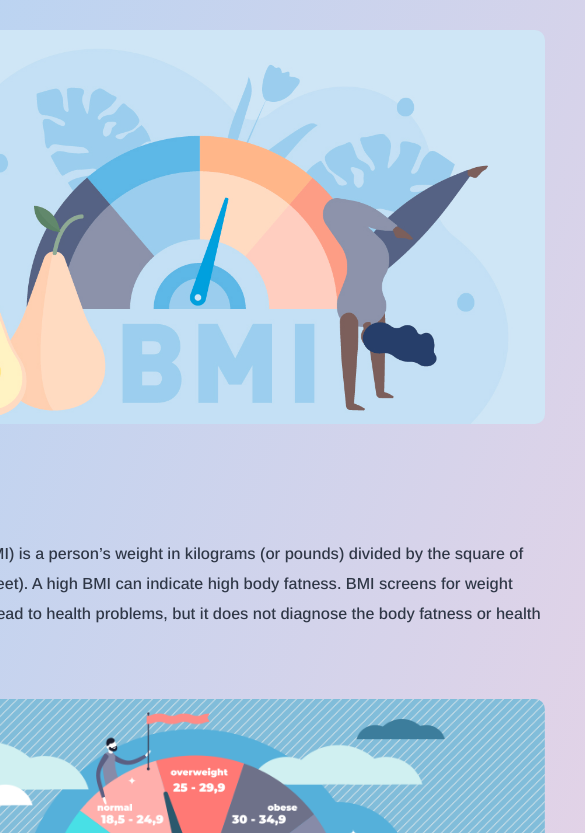
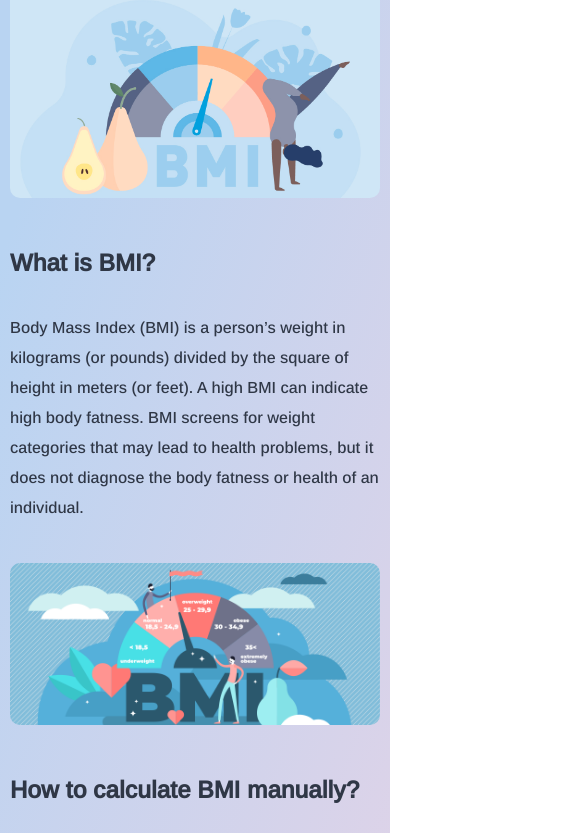
Before and after one commit to MortezaTavasoly/BMI-calculator-app, a plain HTML site: page BMI Calculator/public/index.html in a window 390 px wide. Shown: the part 100-933 px from the top of the page, 585 px wide, since content can reach past the window. Drawn offline with nearby package versions, Linux system fonts and the light colour scheme; a script that the page names is missing.

Commit message:
Update style.css

```diff
--- a/BMI Calculator/public/style.css
+++ b/BMI Calculator/public/style.css
@@ -27,7 +27,7 @@ body {
   justify-content: space-around;
   margin: 20px 100px;
   padding: 30px;
-  width: 800px;
+  max-width: 800px;
   background: linear-gradient(
     109.6deg,
     rgb(185, 212, 242) 11.2%,
@@ -126,3 +126,19 @@ h2 {
 strong {
   color: rgb(243, 130, 130);
 }
+
+@media (max-width: 670px) {
+  .container {
+    margin: 0;
+    border-radius: 0;
+  }
+}
+@media (max-width: 470px) {
+  .container {
+    padding: 30px 10px 40px;
+  }
+  .container .explanation {
+    margin: 30px 0;
+    padding: 0;
+  }
+}
```
